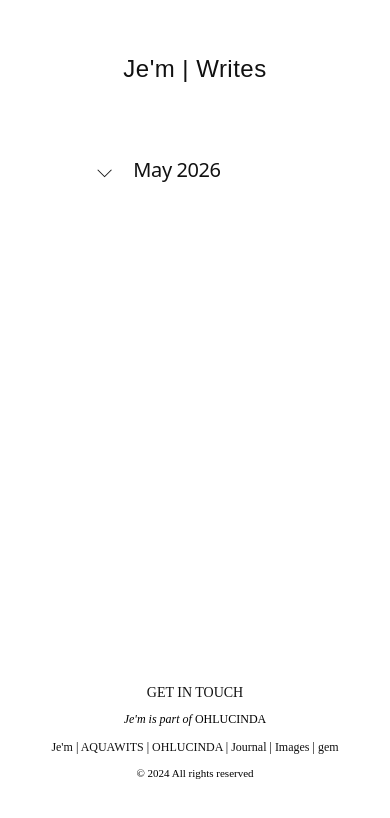
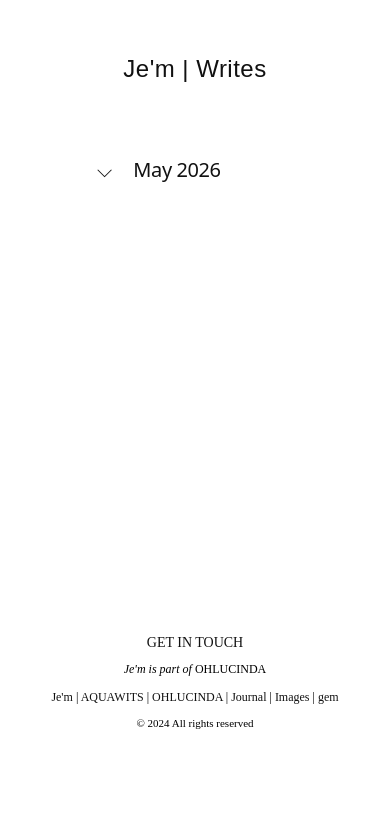
Before and after one commit to ohlucinda/ohlucinda-mobile, a Jekyll site: the page built from index.html, in a window 390 px wide. Shown: the top 818 px of the page. Built offline with Jekyll 4.4.1, drawn with Linux system fonts in a browser that asks for light colours; some web fonts are replaced.

Commit message:
Update style.css

```diff
--- a/assets/style.css
+++ b/assets/style.css
@@ -208,7 +208,7 @@ details[open] summary::before {
 
   .footer {
 
-  margin-top: 400px;
+  margin-top: 350px;
 
 }
 
```
